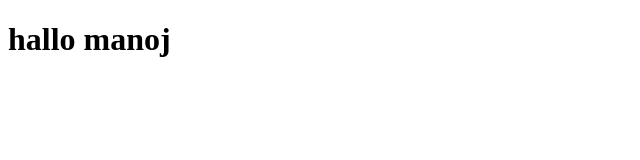
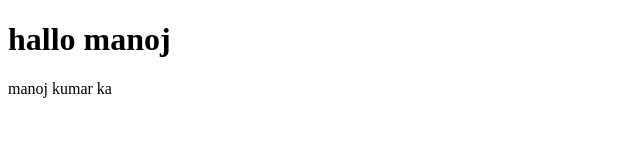
Before and after one commit to manav7353/demo, a plain HTML site: page index.html in a window 1280 px wide. Shown: the whole page, without its empty margins (0-640 px from the left). Drawn offline with Linux system fonts and the light colour scheme.

Commit message:
Update index.html

```diff
--- a/index.html
+++ b/index.html
@@ -7,5 +7,6 @@
 </head>
 <body>
     <h1>hallo manoj</h1>
+    <p>manoj kumar ka </p>
 </body>
 </html>
```
